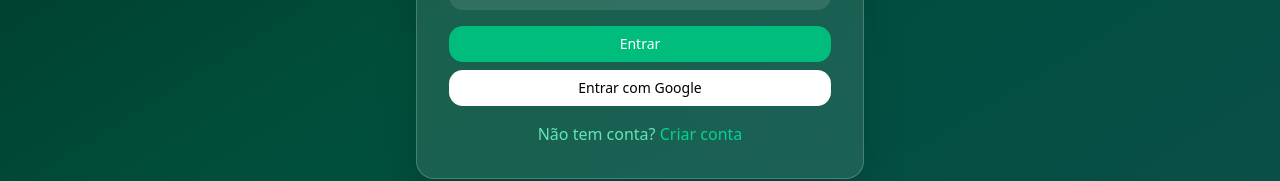
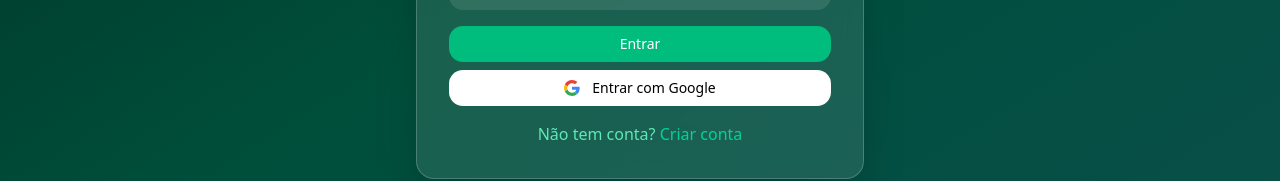
Before and after one commit to gustavoprado0/lucroview, a Next.js app: page /login in a window 1280 px wide. Shown: the part 499-680 px from the top of the page. Built offline with nearby package versions, Linux system fonts and the light colour scheme.

Commit message:
feat: add image

```diff
--- a/app/login/page.tsx
+++ b/app/login/page.tsx
@@ -76,9 +76,14 @@
 
           <Button
             onClick={() => signIn("google", { callbackUrl: "/dashboard" })}
-            className="w-full py-3 mt-2 rounded-xl bg-white hover:bg-gray-200 text-black flex items-center gap-3 cursor-pointer"
+            className="w-full py-3 mt-2 rounded-xl bg-white hover:bg-gray-200 text-black flex items-center justify-center gap-3 cursor-pointer"
           >
-
+            <svg xmlns="http://www.w3.org/2000/svg" viewBox="0 0 48 48" width="20" height="20">
+              <path fill="#EA4335" d="M24 9.5c3.54 0 6.71 1.22 9.21 3.6l6.85-6.85C35.9 2.38 30.47 0 24 0 14.62 0 6.51 5.38 2.56 13.22l7.98 6.19C12.43 13.72 17.74 9.5 24 9.5z" />
+              <path fill="#4285F4" d="M46.98 24.55c0-1.57-.15-3.09-.38-4.55H24v9.02h12.94c-.58 2.96-2.26 5.48-4.78 7.18l7.73 6c4.51-4.18 7.09-10.36 7.09-17.65z" />
+              <path fill="#FBBC05" d="M10.53 28.59c-.48-1.45-.76-2.99-.76-4.59s.27-3.14.76-4.59l-7.98-6.19C.92 16.46 0 20.12 0 24c0 3.88.92 7.54 2.56 10.78l7.97-6.19z" />
+              <path fill="#34A853" d="M24 48c6.48 0 11.93-2.13 15.89-5.81l-7.73-6c-2.15 1.45-4.92 2.3-8.16 2.3-6.26 0-11.57-4.22-13.47-9.91l-7.98 6.19C6.51 42.62 14.62 48 24 48z" />
+            </svg>
             Entrar com Google
           </Button>
 
--- a/package.json
+++ b/package.json
@@ -30,6 +30,7 @@
     "radix-ui": "^1.4.3",
     "react": "19.2.3",
     "react-dom": "19.2.3",
+    "react-icons": "^5.6.0",
     "react-toastify": "^11.0.5",
     "recharts": "^3.7.0",
     "tailwind-merge": "^3.5.0"
```
Also changed, not shown: 1 other file (tests, documents, lock files or other folders).
